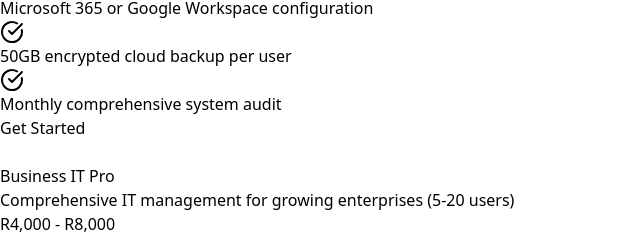
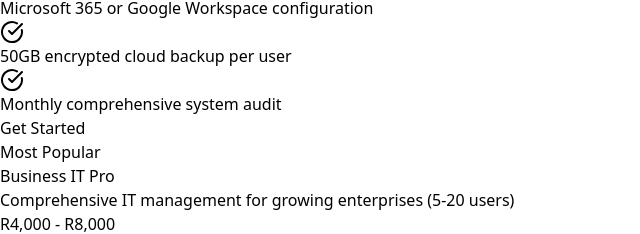
Before and after one commit to valdoramakuela/integro-systems-website, a React (Vite) app: page / in a window 1280 px wide. Shown: the part 2446-2680 px from the top of the page, without its empty margins (0-640 px from the left). Built offline with nearby package versions, Linux system fonts and the light colour scheme.

Commit message:
Center Most Popular App.jsx

```diff
--- a/src/App.jsx
+++ b/src/App.jsx
@@ -606,17 +606,14 @@
                     : 'bg-transparent border-white/20 hover:border-teal-400/50'
                 } relative group`}
               >
-                      {pkg.highlighted && (
-  <div
-    className="absolute top-0 left-1/2 transform -translate-x-1/2 bg-gradient-to-r from-teal-500 to-cyan-500 text-white px-6 py-1.5 rounded-full text-sm font-bold shadow-lg animate-bounce z-10"
-    style={{
-      transform: 'translateX(-50%)',
-      top: '-1rem', // Adjust as needed (e.g., -1rem = -16px)
-    }}
-  >
-    Most Popular
+  {pkg.highlighted && (
+  <div className="absolute -top-4 inset-x-0 flex justify-center z-10">
+    <span className="bg-gradient-to-r from-teal-500 to-cyan-500 text-white px-6 py-1.5 rounded-full text-sm font-bold shadow-lg animate-bounce">
+      Most Popular
+    </span>
   </div>
 )}
+
 
                 <div className={`w-full h-6 bg-gradient-to-r ${pkg.color} rounded-full mb-6 group-hover:h-7 transition-all duration-300 shadow-2xl ring-2 ring-white/10`} style={{opacity: 1}}></div>
                 <h3 className="text-2xl font-bold mb-2 text-white">{pkg.name}</h3>
```
